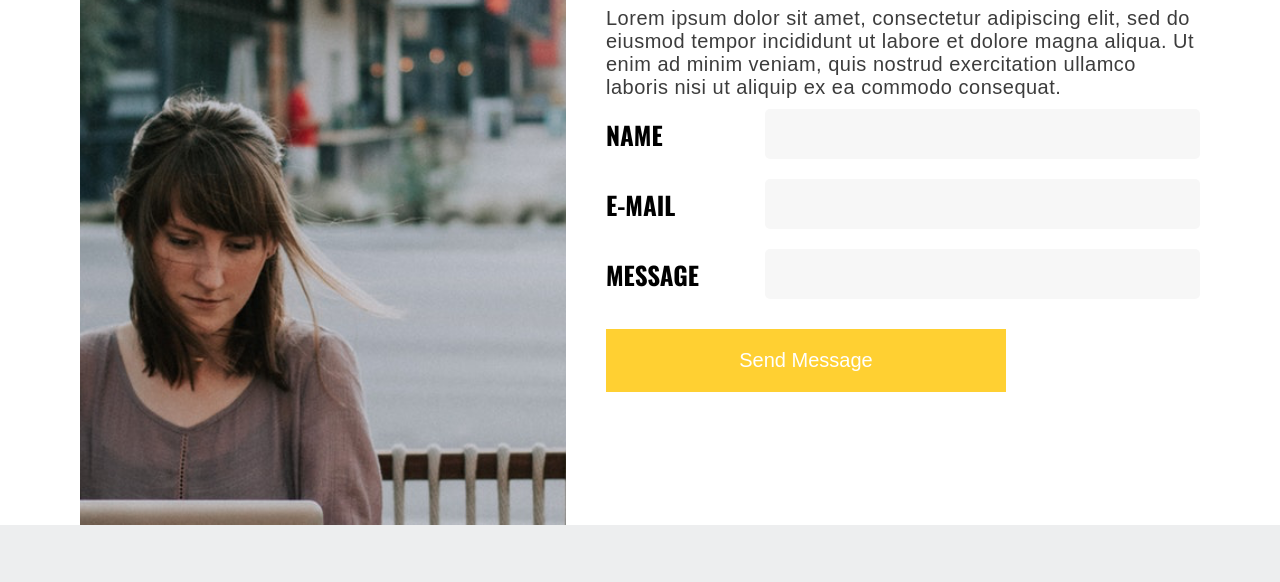
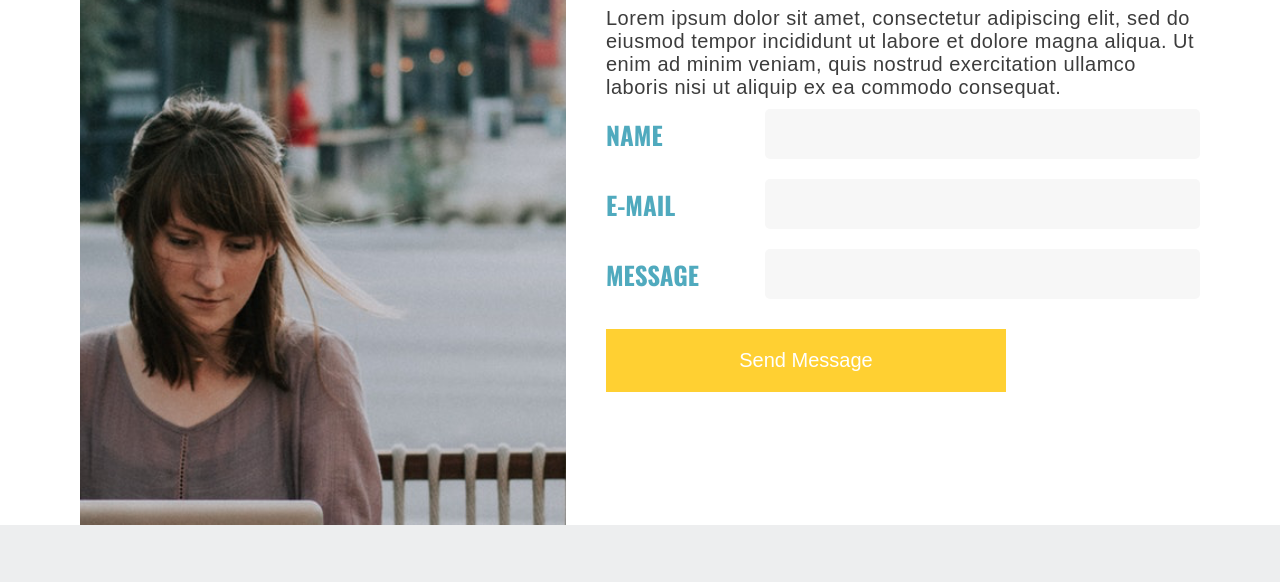
Before and after one commit to da90/demo-site, a Gatsby site: page / in a window 1280 px wide. Shown: the part 2682-3264 px from the top of the page. Built offline with nearby package versions, Linux system fonts and the light colour scheme; Gatsby itself is replaced by a stand-in of ours.

Commit message:
color changed

```diff
--- a/src/scss/components/_contactform.scss
+++ b/src/scss/components/_contactform.scss
@@ -54,6 +54,7 @@
                         margin-right: 10%;
                         align-self: center;
                         min-width: 10rem;
+                        color: $color-primary2;
                     }
                 }
 
```
